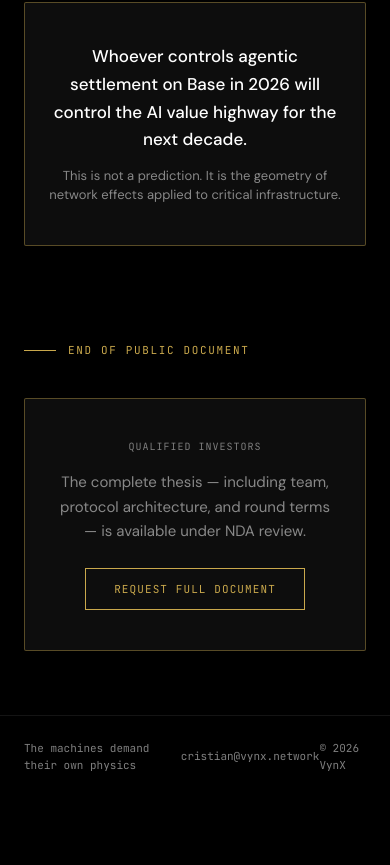
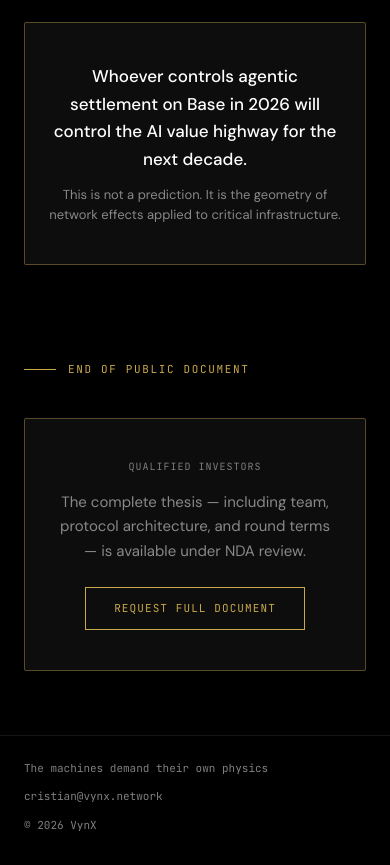
Before and after one commit to vynx-network/vynx-website, a Next.js app: page /thesis in a window 390 px wide. Shown: the part 9785-10650 px from the top of the page. Before the commit the page ends 10590 px from the top, so only its background shows below. Built offline with nearby package versions, Linux system fonts and the light colour scheme.

Commit message:
fix(layout): adjust footer layout for better responsiveness

```diff
--- a/app/thesis/page.tsx
+++ b/app/thesis/page.tsx
@@ -21,7 +21,7 @@ const spamStats = [
   { value: "2", label: "ENTITIES CONCENTRATING SPAM (80%+)" },
 ];
 
-const archColClass = "grid grid-cols-[120px_80px_1fr_100px]";
+const archColClass = "grid grid-cols-[180px_80px_1fr_100px]";
 
 const archConstants = [
   {
--- a/components/layout/Footer.tsx
+++ b/components/layout/Footer.tsx
@@ -1,7 +1,7 @@
 export default function Footer() {
   return (
     <footer className="border-t border-[var(--color-border)] mt-auto">
-      <div className="max-w-360 mx-auto px-6 md:px-12 lg:px-20 pt-6 pb-8 flex flex-row justify-between items-center">
+      <div className="max-w-360 mx-auto px-6 md:px-12 lg:px-20 pt-6 pb-8 flex flex-col gap-3 md:flex-row md:justify-between md:items-center">
         <span className="font-mono text-[11px] text-vynx-faint">
           The machines demand their own physics
         </span>
```
